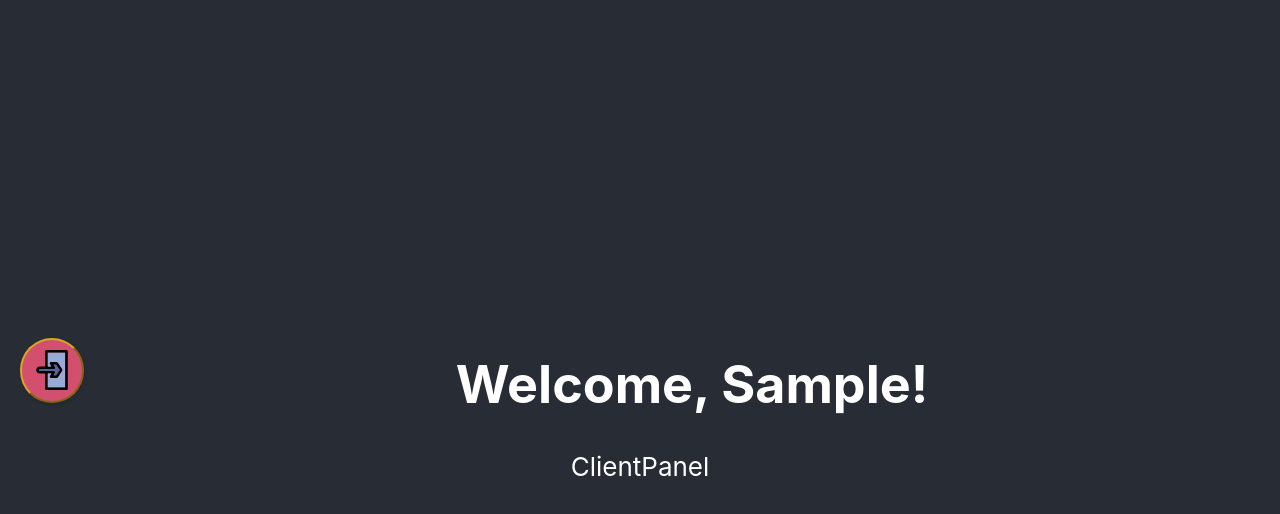
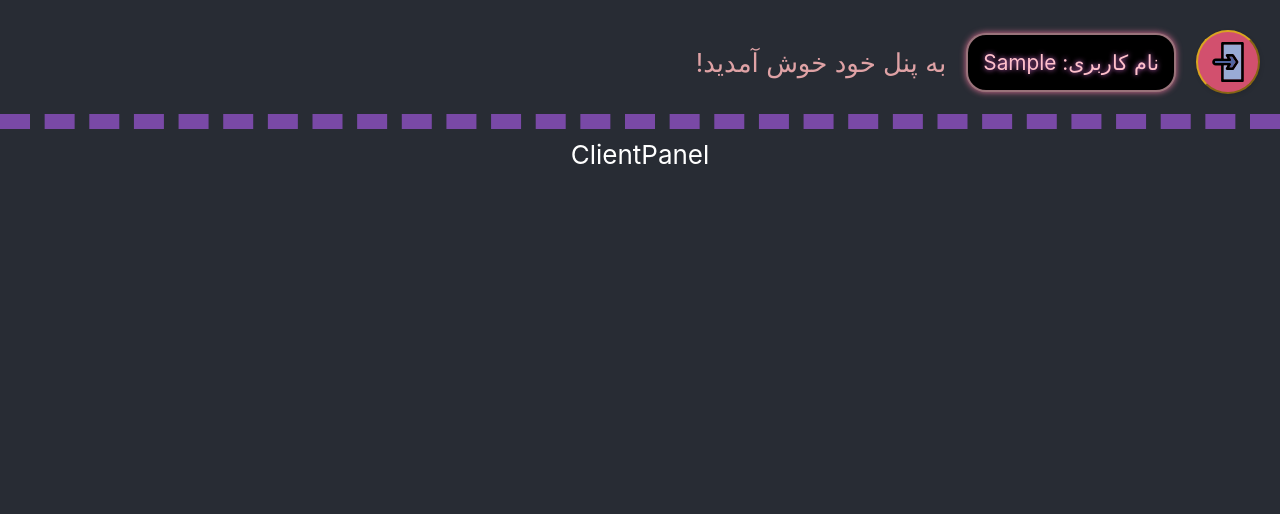
Before and after one commit to Pouya-Hezaveh/debt-manager, a React (Create React App) app in the folder client/: page / in a window 1280 px wide. Both pictures are taken after typing "Sample", "Sample123" into the empty fields and a click on the input "ورود". Shown: the top 514 px of the page. Built offline with nearby package versions, Linux system fonts and the light colour scheme.

Commit message:
Developing user panel head.

```diff
--- a/client/public/index.html
+++ b/client/public/index.html
@@ -1,5 +1,5 @@
 <!DOCTYPE html>
-<html lang="en">
+<html lang="en fa-IR">
   <head>
     <meta charset="utf-8" />
     <link rel="icon" href="%PUBLIC_URL%/favicon.ico" />
@@ -21,7 +21,7 @@
       Only files inside the `public` folder can be referenced from the HTML.
 
       Unlike "/favicon.ico" or "favicon.ico", "%PUBLIC_URL%/favicon.ico" will
-      work correctly both with client-side routing and a non-root public URL.
+    `  work correctly both with client-side routing and a non-root public URL.
       Learn how to configure a non-root public URL by running `npm run build`.
     -->
     <title>React App</title>
--- a/client/src/App/App.css
+++ b/client/src/App/App.css
@@ -2,14 +2,14 @@
   text-align: center;
 }
 
-
 .App-header {
-  background-color: #282c34;
-  width: 100%;
+  box-sizing: border-box;
+  border-bottom: dashed 15px #7949a6;
+  margin: 10px;
+  width: 100vw;
   min-height: 0vh;
   flex-direction: column;
   align-items: center;
-  justify-content: center;
   font-size: calc(10px + 2vmin);
   color: white;
 }
@@ -20,7 +20,6 @@
   display: flex;
   flex-direction: column;
   align-items: center;
-  justify-content: center;
   font-size: calc(10px + 2vmin);
   color: white;
 }
--- a/client/src/App/Body/Body.js
+++ b/client/src/App/Body/Body.js
@@ -8,7 +8,6 @@ function Body() {
     const [cookies, setCookie, removeCookies] = useCookies(["user"]);
 
     function handleLogin(user) {
-        console.log("AJAB");
         postToBackend(user);
         setCookie("user", user);
     }
--- a/client/src/App/Body/LoginPage/LoginPage.js
+++ b/client/src/App/Body/LoginPage/LoginPage.js
@@ -1,4 +1,5 @@
 import React, { useState } from "react";
+import LabelText from "../../../components/LabelText";
 import '../../../index.css';
 import './LoginPage.css';
 import logo from './logo.svg';
@@ -16,9 +17,7 @@ function LoginPage({ onLogin }) {
       <img src={logo} className="App-logo vibrating-rotating-element" alt="logo" />
       <form className="form" onSubmit={handleSubmit}>
         <label>
-          <p className="text-persian text-shadow">
-            شناسه کاربری
-          </p>
+          <LabelText theText={'شناسه کاربری'} />
           <input
             type="text"
             value={name}
@@ -28,9 +27,7 @@ function LoginPage({ onLogin }) {
         </label>
         <br />
         <label>
-          <p className="text-persian text-shadow">
-            گذرواژه
-          </p>
+          <LabelText theText={'شناسه کاربری'} />
           <input
             type="password"
             value={password}
--- a/client/src/App/Body/UserPanel/UserPanelHead.css
+++ b/client/src/App/Body/UserPanel/UserPanelHead.css
@@ -1,5 +1,6 @@
-.button-logout{
-    float: left;
+.button-logout {
+    display: flex;
+    float: right;
     margin: 20px;
     padding: 10px 10px;
     border-radius: 100px;
@@ -7,7 +8,7 @@
     border-color: goldenrod;
 }
 
-.button-logout:hover{
+.button-logout:hover {
     box-shadow: 0px 1px 10px orange;
     background-color: tomato;
 }
@@ -15,4 +16,46 @@
 .logout-logo {
     height: 5vmin;
     pointer-events: none;
-  }
+}
+
+.account-bar {
+    display: flex;
+    align-items: center;
+    flex-direction: row-reverse;
+}
+
+.username {
+    color: pink;
+    box-shadow: 0px 0px 6px palevioletred;
+    text-shadow: 0px 0px 5px orchid;
+    background-color: black;
+    border-width: 2px;
+    border-radius: 20px;
+    border-style: double;
+    border-color: rgba(255, 192, 203, 0.6);
+}
+
+.message {
+    float: right;
+    width: fit-content;
+    opacity: 0;
+    -webkit-animation: fadeOut 10s;
+    animation: fadeOut 10s;
+}
+
+@keyframes fadeOut {
+    0% {
+        opacity: 0;
+        color: coral;
+    }
+
+    50% {
+        opacity: 1;
+        color: pink;
+    }
+
+    100% {
+        opacity: 0;
+        color: #E31C79;
+    }
+}
--- a/client/src/App/Body/UserPanel/UserPanelHead.js
+++ b/client/src/App/Body/UserPanel/UserPanelHead.js
@@ -1,4 +1,5 @@
 import React from 'react';
+import LabelText from '../../../components/LabelText';
 import '../../../index.css';
 import '../../App.css';
 import './UserPanelHead.css';
@@ -6,11 +7,16 @@ import logout_logo from './logout.svg';
 
 function UserPanelHead({ user, onLogout }) {
   return (
-    <div className='App-header'>
-      <button class="button button-logout" onClick={onLogout}>
-        <img src={logout_logo} className='logout-logo' alt="logout" />
-      </button>
-      <h1>Welcome, {user.name}!</h1>
+    <div className="App-header">
+      <div className='account-bar'>
+        <button class="button button-logout" onClick={onLogout}>
+          <img src={logout_logo} className='logout-logo' alt="logout" />
+        </button>
+        <div className="username">
+          <LabelText theText={'نام کاربری: '+user.name} fontSize={"0.8em"} margin={"15px"}/>
+        </div>
+          <p className="persian-text message">به پنل خود خوش آمدید!</p>
+      </div>
     </div>
   );
 }
--- /dev/null
+++ b/client/src/components/AppText.css
@@ -0,0 +1,9 @@
+.text-shadow{
+    text-shadow: 0px 0px 5px orchid;
+  }
+
+.persian-text{
+  direction: rtl;
+  text-align: right;
+  margin: 20px;
+}
--- /dev/null
+++ b/client/src/components/LabelText.js
@@ -0,0 +1,13 @@
+import '../index.css';
+import './AppText.css';
+
+const LabelText = ({theText, fontSize, margin}) => {
+
+    return (
+        <p className="persian-text text-shadow" style={{fontSize: fontSize, margin: margin}}>
+            {theText}
+        </p>
+    )
+}
+
+export default LabelText
--- a/client/src/index.css
+++ b/client/src/index.css
@@ -13,11 +13,8 @@ code {
     color: aquamarine;
 }
 
-.text-persian{
+.persian-text{
+  direction: rtl;
   text-align: right;
   margin: 20px;
 }
-
-.text-shadow{
-  text-shadow: 0px 0px 3px orchid;
-}
```
Also changed, not shown: 2 other files (tests, documents, lock files or other folders).
